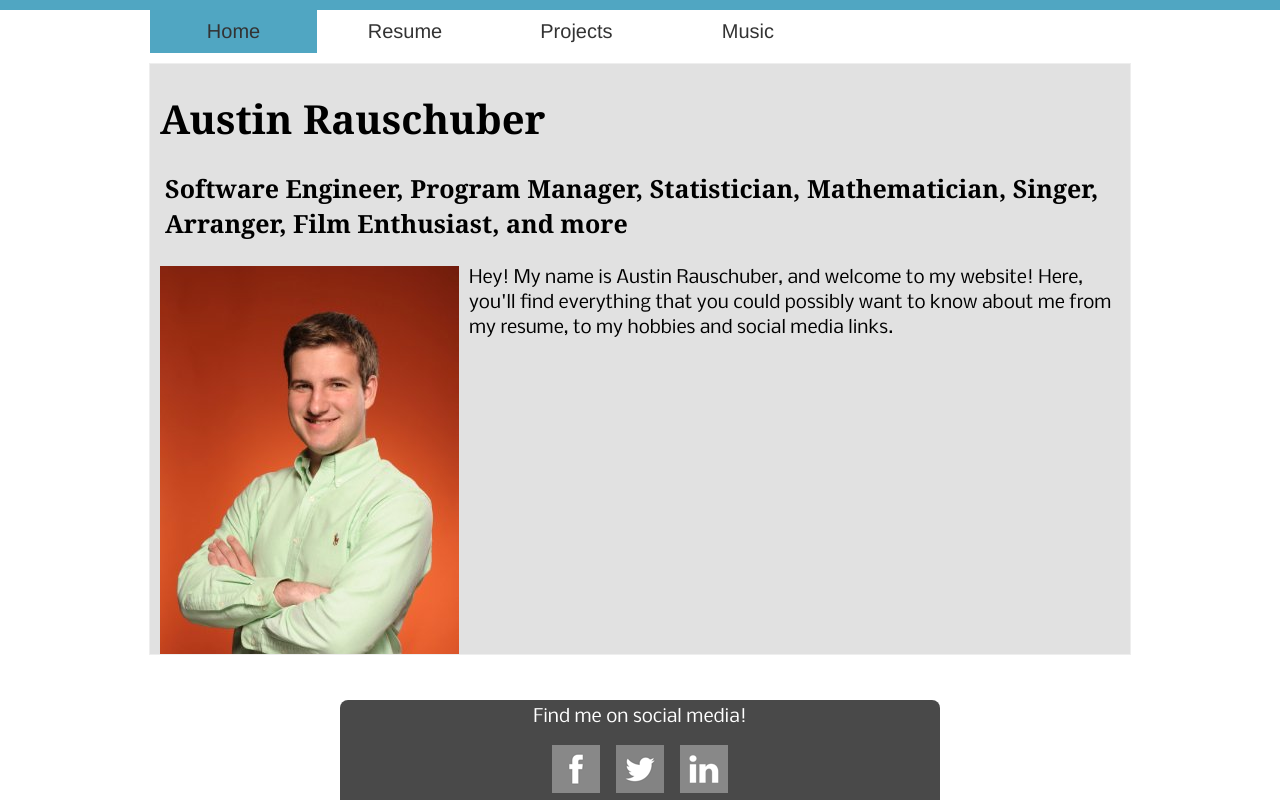
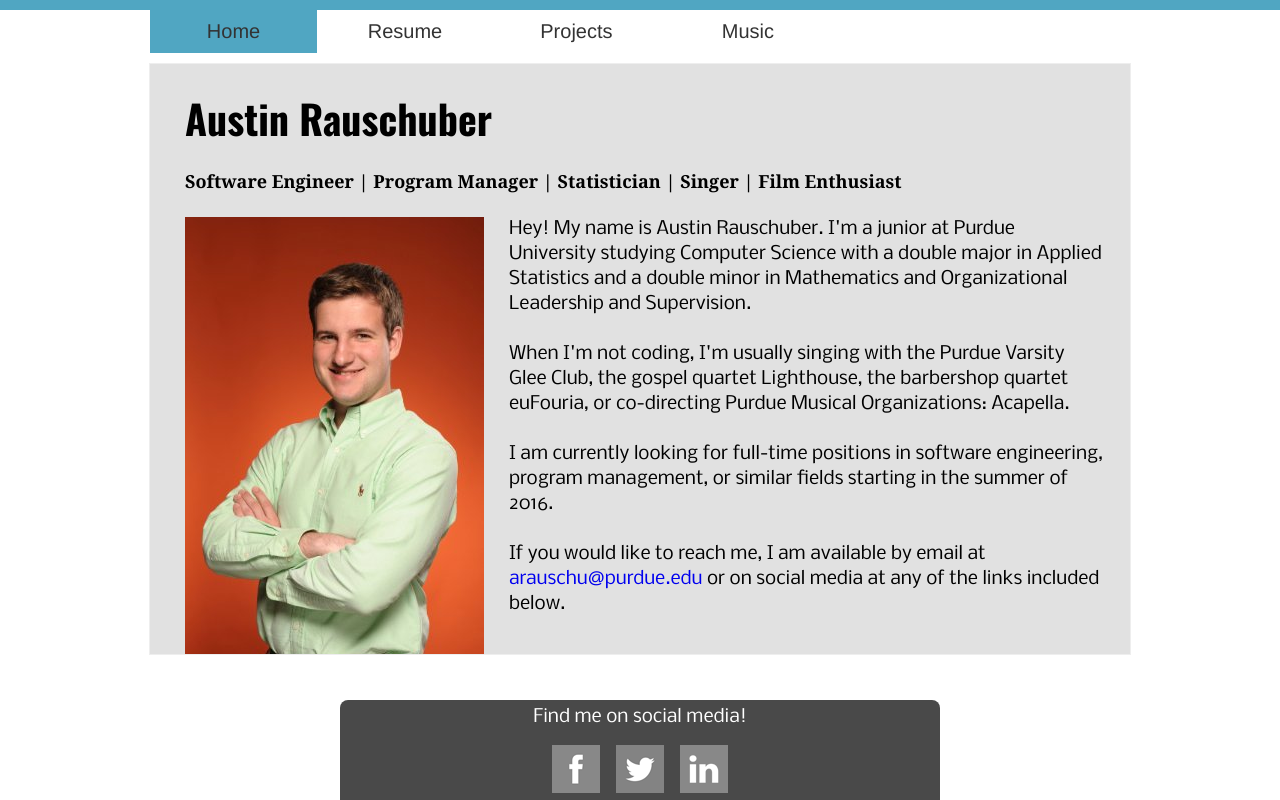
Before and after one commit to austin-rauschuber/austin-rauschuber.github.io, a plain HTML site: page index.html in a window 1280 px wide. Drawn offline with nearby package versions, Linux system fonts and the light colour scheme; a web font is replaced by a local one.

Commit message:
Restyle homepage

```diff
--- a/index.html
+++ b/index.html
@@ -1,6 +1,7 @@
 <head>
     <link href="http://fonts.googleapis.com/css?family=Corben:bold" rel="stylesheet" type="text/css">
     <link href="http://fonts.googleapis.com/css?family=Nobile" rel="stylesheet" type="text/css">
+    <link href="http://fonts.googleapis.com/css?family=Oswald:700|Droid+Serif:400,700italic" rel="stylesheet" type="text/css" />
 
     <LINK href="stylesheet.css" rel="stylesheet" type="text/css">
     <script src="http://ajax.googleapis.com/ajax/libs/jquery/1.11.2/jquery.min.js"></script>
@@ -21,9 +22,15 @@
         <div class="textbox current">
 
                 <h1 class="name">Austin Rauschuber</h1>
-                <h3 class="credentials"> Software Engineer, Program Manager, Statistician, Mathematician, Singer, Arranger, Film Enthusiast, and more</h3>
+                <h3 class="credentials"> Software Engineer | Program Manager | Statistician | Singer | Film Enthusiast</h3>
             <img src="0b6fe7b.jpg" class="headshot">
-                <p class="mainText"> Hey! My name is Austin Rauschuber, and welcome to my website! Here, you'll find everything that you could possibly want to know about me from my resume, to my hobbies and social media links.</p>
+                <p class="mainText"> Hey! My name is Austin Rauschuber. I'm a junior at Purdue University studying Computer Science with a double major in Applied Statistics and a double minor in Mathematics and Organizational Leadership and Supervision.
+            <br><br>
+When I'm not coding, I'm usually singing with the Purdue Varsity Glee Club, the gospel quartet Lighthouse, the  barbershop quartet euFouria, or co-directing Purdue Musical Organizations: Acapella.
+                    <br><br>
+I am currently looking for full-time positions in software engineering, program management, or similar fields starting in the summer of 2016.
+            <br><br>
+If you would like to reach me, I am available by email at <a href= "mailto:arauschu@purdue.edu">arauschu@purdue.edu</a> or on social media at any of the links included below.</p>
 
         </div>
 
--- a/stylesheet.css
+++ b/stylesheet.css
@@ -82,7 +82,7 @@ body{
 
 .headshot{
     float: left;
-    margin: 0 10px 0 10px
+    margin: 0 25px 0 35px;
 }
 .titles{
 
@@ -90,16 +90,16 @@ body{
 .name{
     display: inline-block;
     vertical-align: top;
-    margin-left: 10px;
+    margin-left: 35px;
     margin-bottom: 0px;
 }
 
 .credentials{
-    margin-left: 15px
+    margin-left: 35px
 }
 
 .mainText{
-
+    margin-right: 25px;
 }
 
 .resume{
@@ -122,12 +122,12 @@ body{
 }
 
 .projectHead{
-    width: 100%;
+    width: calc(100% - 35px);
     height: 45px;
     background: #888;
-    text-align: center;
     border-bottom: 2px solid black;
     position:absolute;
+    padding-left: 35px;
 }
 
 .projects{
@@ -153,9 +153,14 @@ body{
 }
 
 .project{
- margin: 0 10px;
+ margin: 0 10px 0 45px;
 }
 
+.project img{
+ max-width:50%;
+    float:left;
+    margin: 0 25px 10px 0;
+}
 .footerholder{
  	background: none repeat scroll 0 0 transparent;
     bottom: 0;
@@ -227,14 +232,20 @@ body{
 }
 
 h1 {
-    font-family: 'Corben', Georgia, Times, serif;
+    font-family: 'Oswald', Georgia, Helvetica, sans-serif;
     font-size: 40px;
     line-height: 55px;
 }
 
+h2 {
+    font-family: Georgia, Times, sans-serif;
+    font-size: 25px;
+    line-height: 45px;
+}
+
 h3 {
-    font-family: Georgia, Times, serif;
-    font-size: 25px;
+    font-family: Georgia, Times, sans-serif;
+    font-size: 18px;
     line-height: 35px;
 }
 
```
